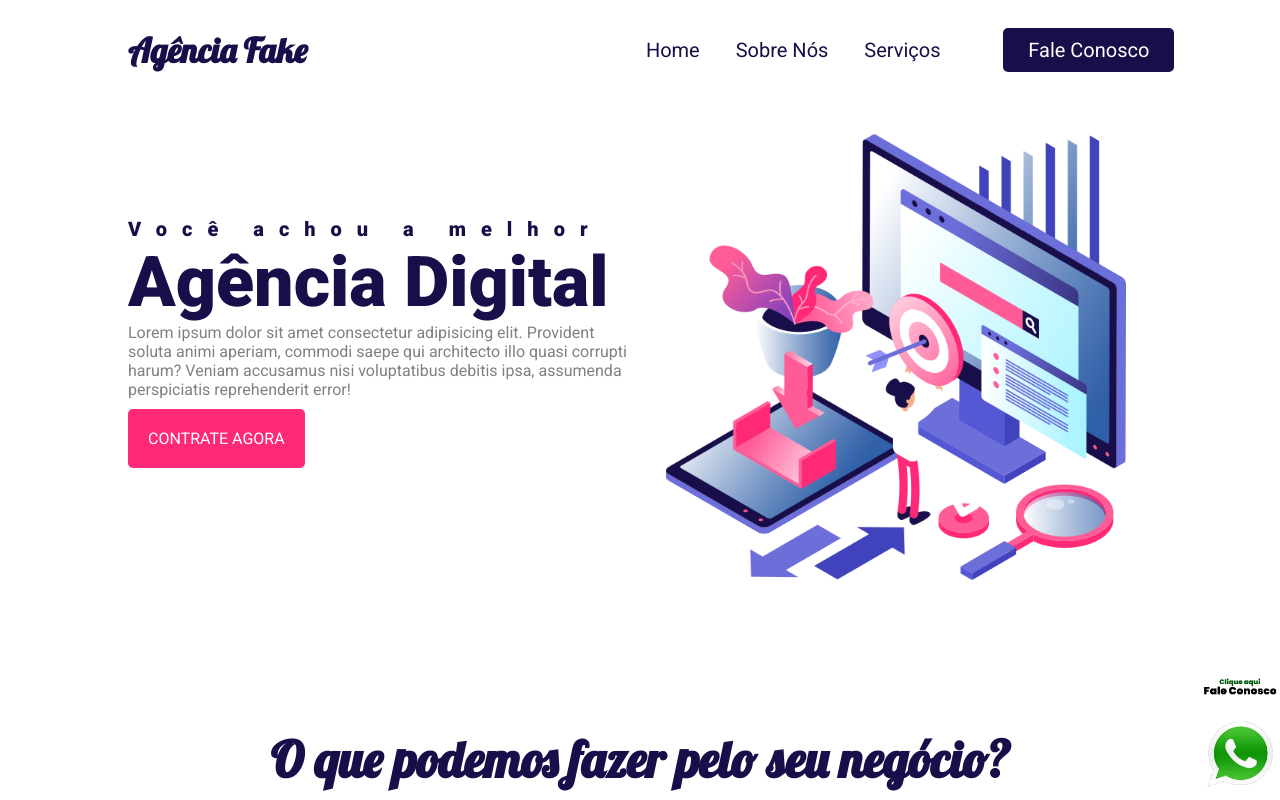
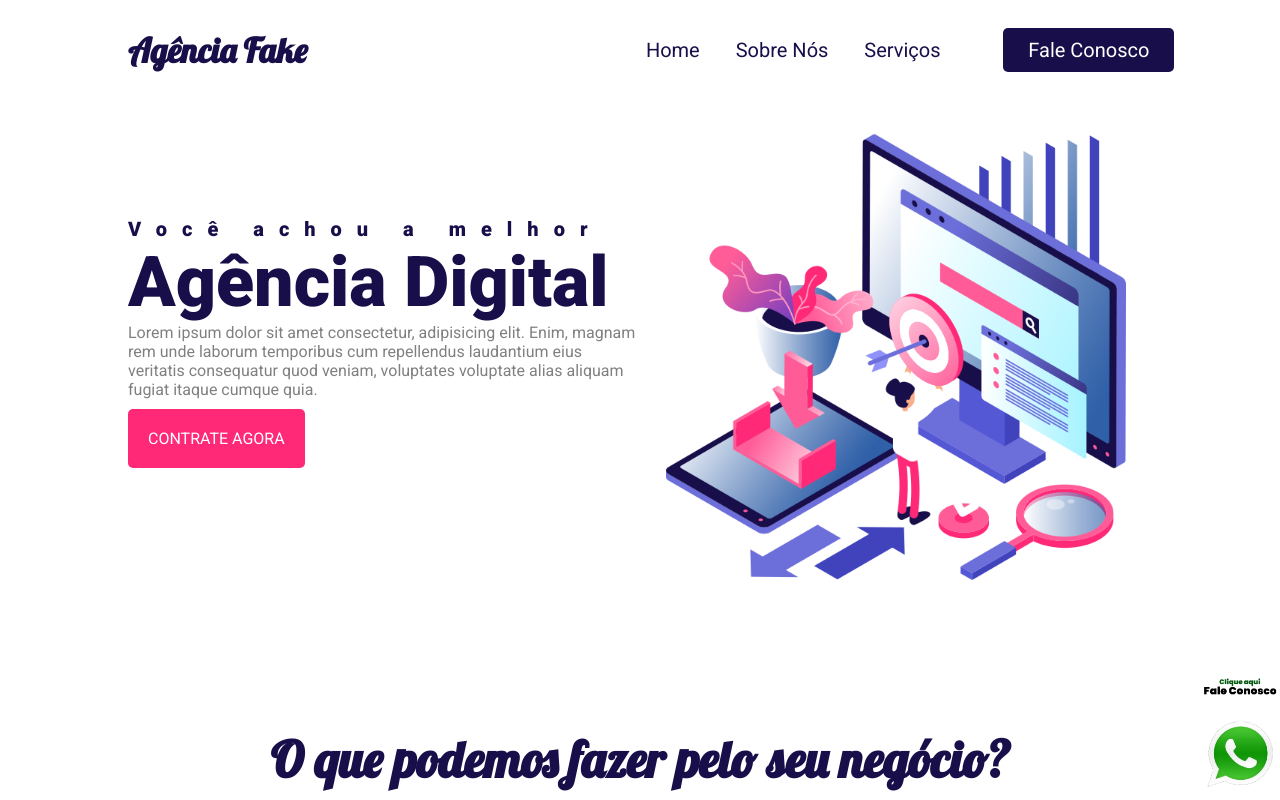
Before and after one commit to debaldi/site-responsivo-agencia, a plain HTML site: page index.html in a window 1280 px wide. Shown: the top 800 px of the page. Drawn offline with Linux system fonts and the light colour scheme.

Commit message:
Update index.html

```diff
--- a/index.html
+++ b/index.html
@@ -30,7 +30,7 @@
         <div class="headline">
               <h2>Você achou a melhor</h2>
               <h2>Agência Digital</h2>
-              <p>Lorem ipsum dolor sit amet consectetur adipisicing elit. Provident soluta animi aperiam, commodi saepe qui architecto illo quasi corrupti harum? Veniam accusamus nisi voluptatibus debitis ipsa, assumenda perspiciatis reprehenderit error!</p>
+              <p>Lorem ipsum dolor sit amet consectetur, adipisicing elit. Enim, magnam rem unde laborum temporibus cum repellendus laudantium eius veritatis consequatur quod veniam, voluptates voluptate alias aliquam fugiat itaque cumque quia.</p>
               <a href="#" class="contact-btn">Contrate Agora</a>
         </div>
 
```
